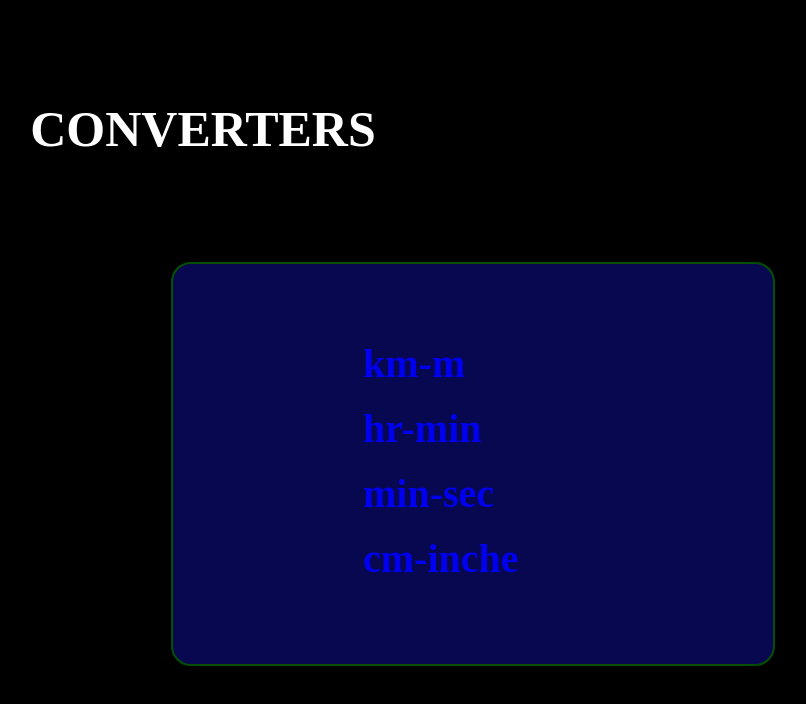
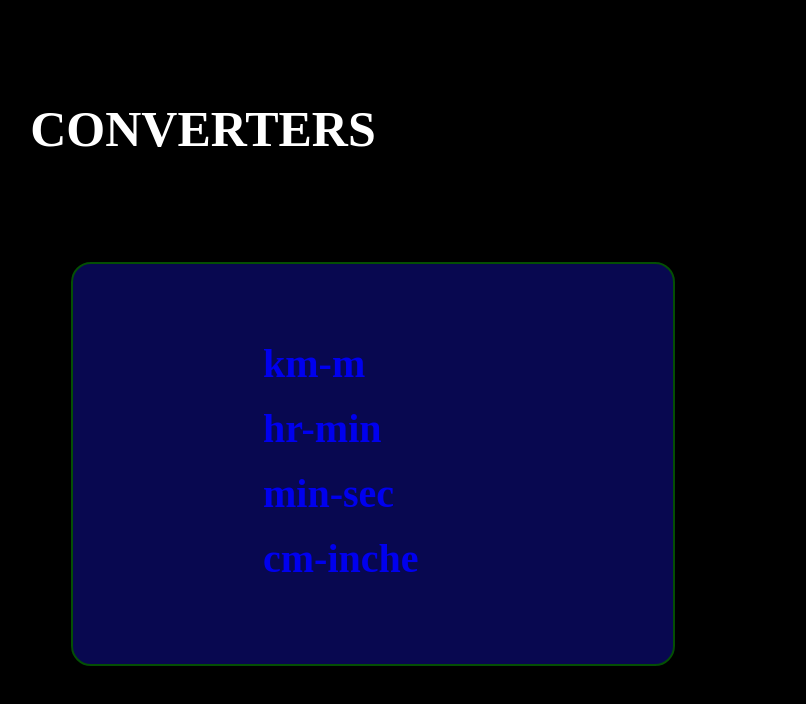
Before and after one commit to 7604928761/converter, a plain HTML site: page index.html in a window 1280 px wide. Shown: the whole page, without its empty margins (437-1243 px from the left). Drawn offline with Linux system fonts and the light colour scheme.

Commit message:
Update js1.css

```diff
--- a/js1.css
+++ b/js1.css
@@ -4,7 +4,7 @@
 border: 2px solid rgb(4, 79, 4);
 background-color: rgb(8, 8, 80);
 border-radius: 20px;
-margin-left:600px;
+margin-left:500px;
 }
 body{
     background-color:black;
```
